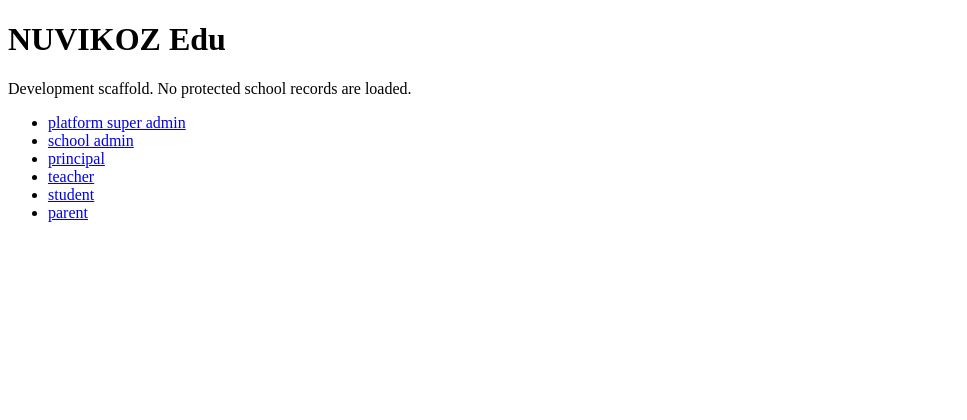
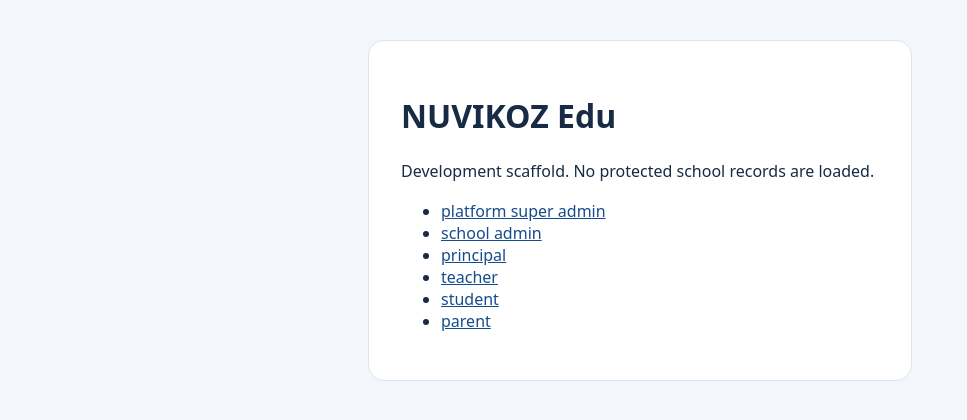
Before and after one commit to mollanuramin130/NUVIKOZ_Edu, a Next.js app in the folder apps/edu-web/: page / in a window 1280 px wide. Shown: the top 420 px of the page, without its empty margins (0-967 px from the left). Built offline with nearby package versions, Linux system fonts and the light colour scheme.

Commit message:
feat(browser-auth): apps/edu-web/src/app

```diff
--- /dev/null
+++ b/apps/edu-web/src/app/auth.css
@@ -0,0 +1 @@
+:root{font-family:system-ui,sans-serif;color:#172b45;background:#f3f6fb}*{box-sizing:border-box}body{margin:0}main{width:min(100% - 2rem,34rem);margin:5vh auto;padding:2rem;border:1px solid #dce4ef;border-radius:1rem;background:white}p{line-height:1.6}label{display:grid;gap:.4rem;margin:1rem 0;font-weight:600}input,button{font:inherit;padding:.8rem;border-radius:.5rem;border:1px solid #8091a8}button{background:#164c8c;color:white;cursor:pointer}button:disabled{opacity:.65}a{color:#164c8c}:focus-visible{outline:3px solid #d18c00;outline-offset:3px}[role=alert]{color:#99222c}
--- a/apps/edu-web/src/app/layout.tsx
+++ b/apps/edu-web/src/app/layout.tsx
@@ -1,3 +1,4 @@
+import './auth.css';
 import type { ReactNode } from 'react';
 export const metadata = { title: 'NUVIKOZ Edu — development foundation' };
 export default function RootLayout({ children }: { children: ReactNode }) { return <html lang="en"><body>{children}</body></html>; }
```
